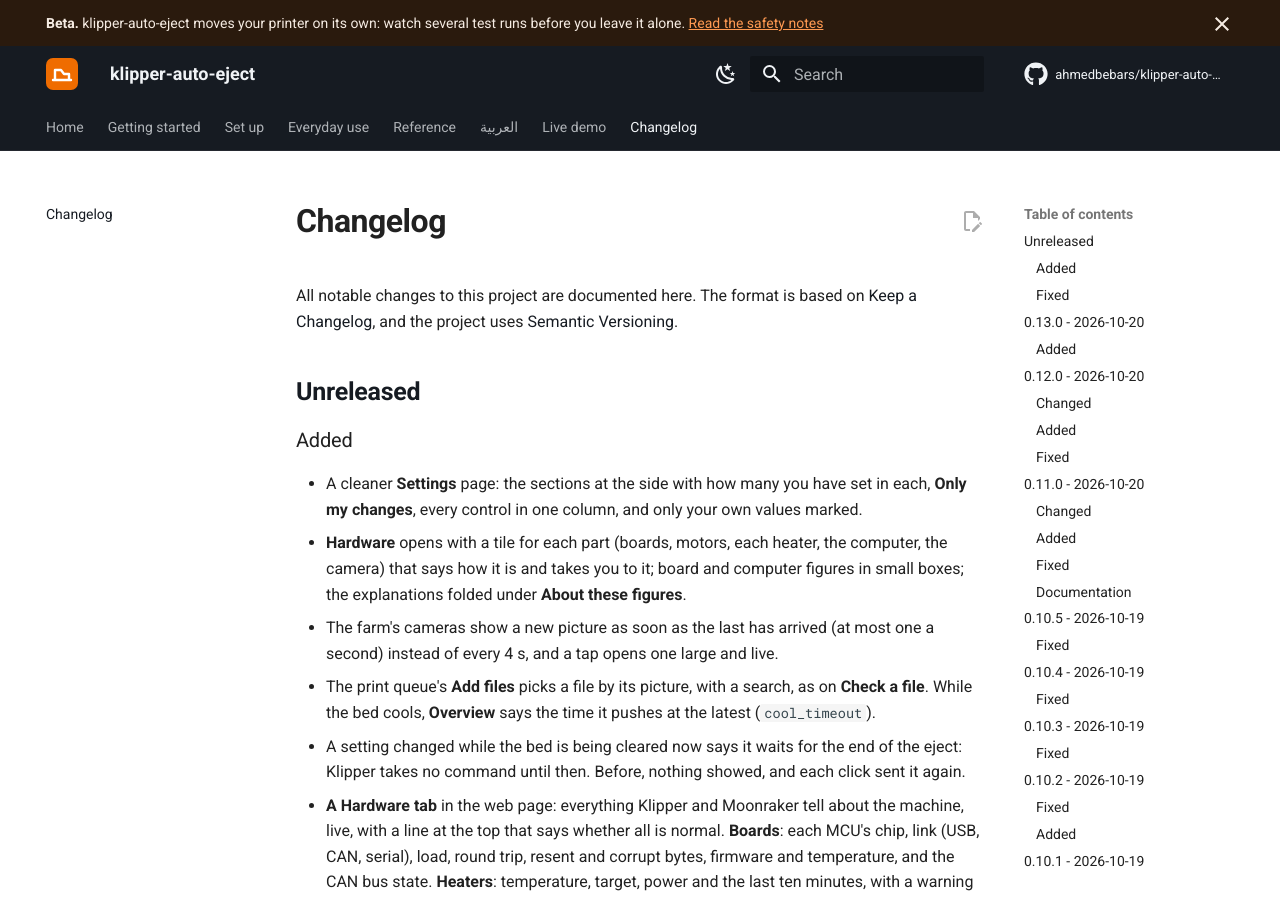
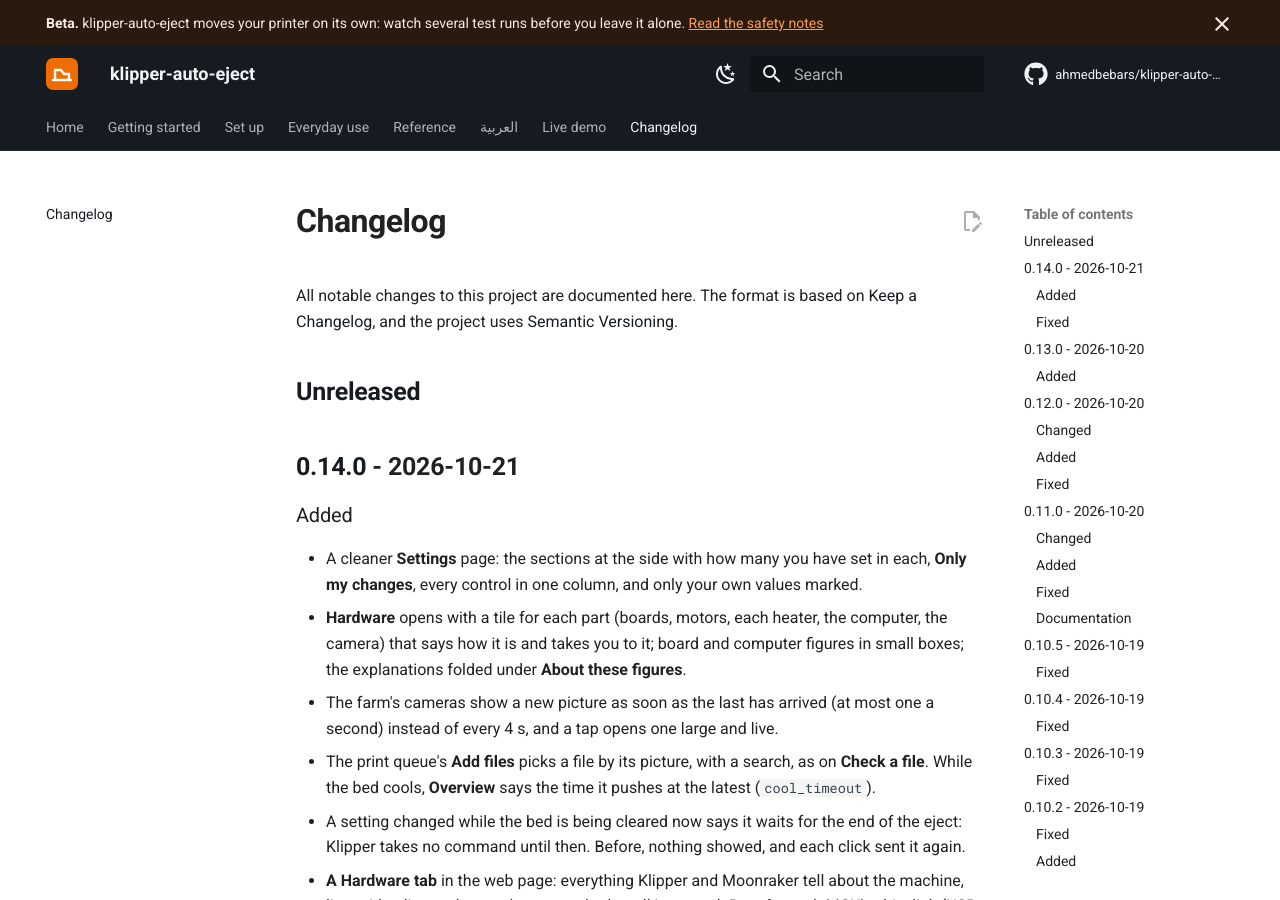
Before and after one commit to ahmedbebars/klipper-auto-eject, an MkDocs documentation site: the page built from CHANGELOG.md, in a window 1280 px wide and 900 px high. Built offline with MkDocs 1.6.1 and Material for MkDocs 9.7.7, drawn with Linux system fonts in a browser that asks for light colours; comment, search, counter and statistics services are not loaded.

```diff
--- a/CHANGELOG.md
+++ b/CHANGELOG.md
@@ -5,6 +5,8 @@ All notable changes to this project are documented here. The format is based on
 [Semantic Versioning](https://semver.org/spec/v2.0.0.html).
 
 ## [Unreleased]
+
+## [0.14.0] - 2026-10-21
 
 ### Added
 - A cleaner **Settings** page: the sections at the side with how many you have set in each,
@@ -439,7 +441,8 @@ All notable changes to this project are documented here. The format is based on
 - Parametric OpenSCAD blade (`hardware/plow.scad`).
 - Macro tests against Jinja2 2.11 and 3.x, and CI.
 
-[Unreleased]: https://github.com/ahmedbebars/klipper-auto-eject/compare/v0.13.0...HEAD
+[Unreleased]: https://github.com/ahmedbebars/klipper-auto-eject/compare/v0.14.0...HEAD
+[0.14.0]: https://github.com/ahmedbebars/klipper-auto-eject/compare/v0.13.0...v0.14.0
 [0.13.0]: https://github.com/ahmedbebars/klipper-auto-eject/compare/v0.12.0...v0.13.0
 [0.12.0]: https://github.com/ahmedbebars/klipper-auto-eject/compare/v0.11.0...v0.12.0
 [0.11.0]: https://github.com/ahmedbebars/klipper-auto-eject/compare/v0.10.5...v0.11.0
```
Also changed, not shown: README.md (+1 -1 lines), docs/ar/README.md (+1 -1 lines).
